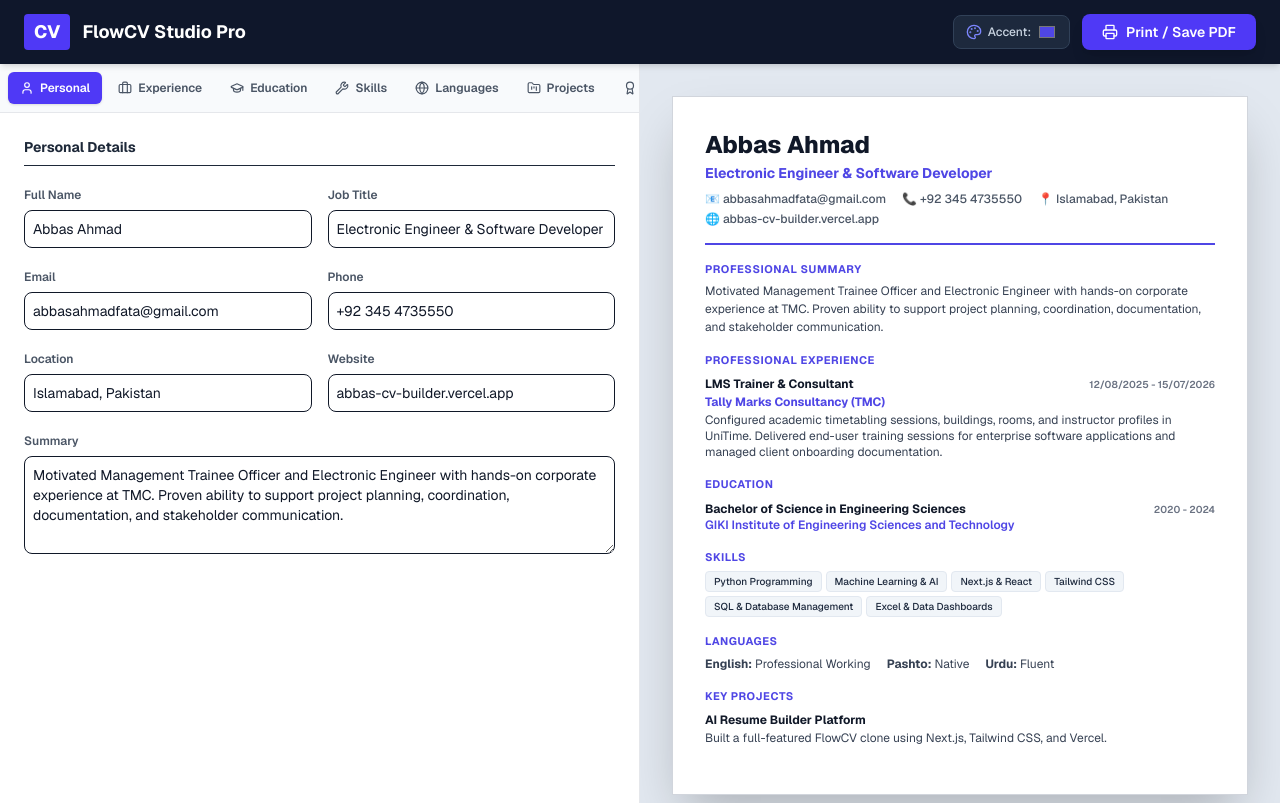
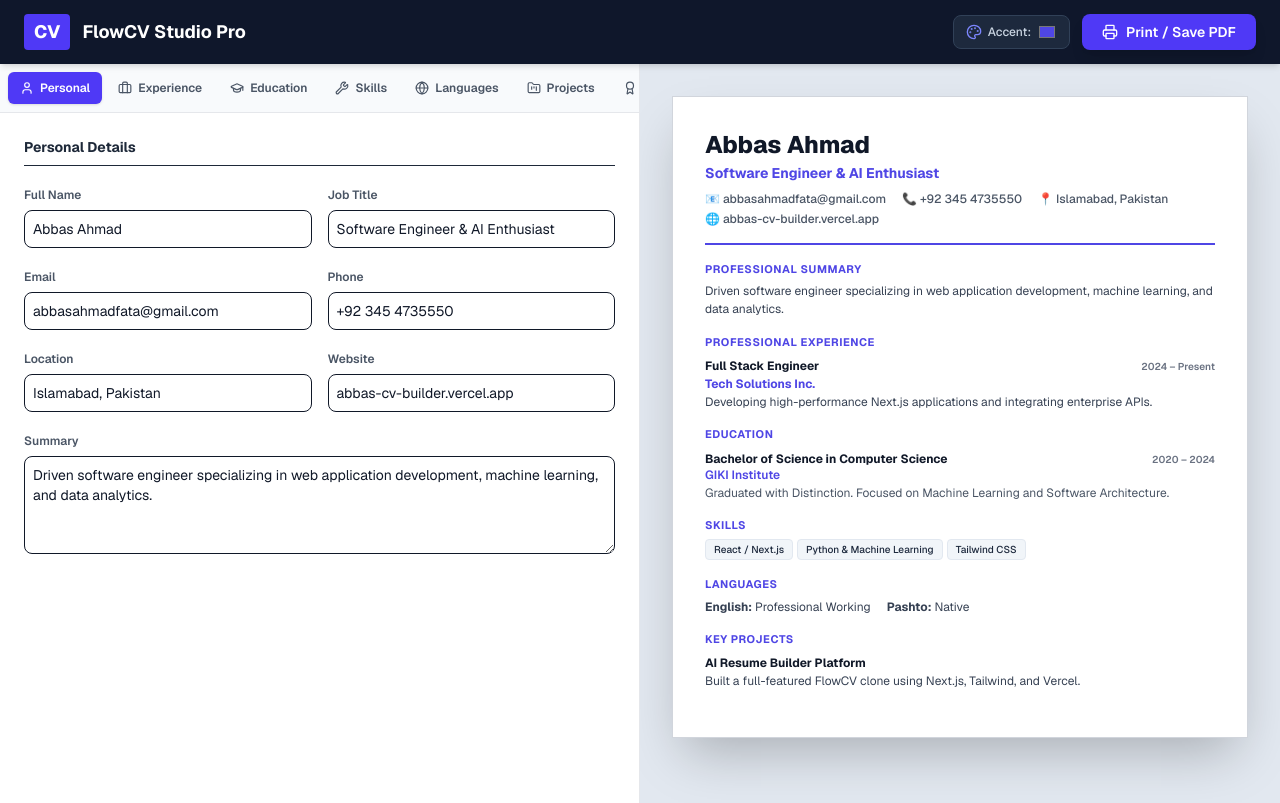
Before and after one commit to abbasahmad-Eng/cv-builder, a Next.js app: page / in a window 1280 px wide. Built offline with nearby package versions, Linux system fonts and the light colour scheme.

Commit message:
Dynamic print logic to reflect live user inputs

```diff
--- a/app/page.tsx
+++ b/app/page.tsx
@@ -9,49 +9,43 @@ import {
 export default function ResumeBuilder() {
   const [personal, setPersonal] = useState({
     name: 'Abbas Ahmad',
-    title: 'Electronic Engineer & Software Developer',
+    title: 'Software Engineer & AI Enthusiast',
     email: 'abbasahmadfata@gmail.com',
     phone: '+92 345 4735550',
     location: 'Islamabad, Pakistan',
     website: 'abbas-cv-builder.vercel.app',
-    summary: 'Motivated Management Trainee Officer and Electronic Engineer with hands-on corporate experience at TMC. Proven ability to support project planning, coordination, documentation, and stakeholder communication.'
+    summary: 'Driven software engineer specializing in web application development, machine learning, and data analytics.'
   });
 
   const [experience, setExperience] = useState([
     {
       id: 1,
-      role: 'LMS Trainer & Consultant',
-      company: 'Tally Marks Consultancy (TMC)',
-      location: 'Karachi / Islamabad, Pakistan',
-      date: '12/08/2025 - 15/07/2026',
-      description: 'Configured academic timetabling sessions, buildings, rooms, and instructor profiles in UniTime. Delivered end-user training sessions for enterprise software applications and managed client onboarding documentation.'
+      role: 'Full Stack Engineer',
+      company: 'Tech Solutions Inc.',
+      date: '2024 – Present',
+      description: 'Developing high-performance Next.js applications and integrating enterprise APIs.'
     }
   ]);
 
   const [education, setEducation] = useState([
     {
       id: 1,
-      degree: 'Bachelor of Science in Engineering Sciences',
-      institution: 'GIKI Institute of Engineering Sciences and Technology',
-      location: 'Topi, KPK, Pakistan',
-      date: '2020 - 2024',
-      details: 'Graduated with Distinction. Specialization in Machine Learning, Software Architecture, and Data Analytics.'
+      degree: 'Bachelor of Science in Computer Science',
+      institution: 'GIKI Institute',
+      date: '2020 – 2024',
+      details: 'Graduated with Distinction. Focused on Machine Learning and Software Architecture.'
     }
   ]);
 
   const [skills, setSkills] = useState([
-    { id: 1, name: 'Python Programming' },
-    { id: 2, name: 'Machine Learning & AI' },
-    { id: 3, name: 'Next.js & React' },
-    { id: 4, name: 'Tailwind CSS' },
-    { id: 5, name: 'SQL & Database Management' },
-    { id: 6, name: 'Excel & Data Dashboards' }
+    { id: 1, name: 'React / Next.js' },
+    { id: 2, name: 'Python & Machine Learning' },
+    { id: 3, name: 'Tailwind CSS' }
   ]);
 
   const [languages, setLanguages] = useState([
     { id: 1, name: 'English', level: 'Professional Working' },
-    { id: 2, name: 'Pashto', level: 'Native' },
-    { id: 3, name: 'Urdu', level: 'Fluent' }
+    { id: 2, name: 'Pashto', level: 'Native' }
   ]);
 
   const [projects, setProjects] = useState([
@@ -59,29 +53,22 @@ export default function ResumeBuilder() {
       id: 1,
       title: 'AI Resume Builder Platform',
       role: 'Lead Developer',
-      description: 'Built a full-featured FlowCV clone using Next.js, Tailwind CSS, and Vercel.'
+      description: 'Built a full-featured FlowCV clone using Next.js, Tailwind, and Vercel.'
     }
-  ]);
-
-  const [certificates, setCertificates] = useState([
-    { id: 1, title: 'SAP ERP Fundamentals', issuer: 'TMC Academy', date: '2025' }
   ]);
 
   const [accentColor, setAccentColor] = useState('#4f46e5');
   const [activeTab, setActiveTab] = useState('personal');
 
-  // BULLETPROOF PRINT FUNCTION: Clones ONLY the CV element and opens isolated print view
+  // DYNAMIC BULLETPROOF PRINT FUNCTION: Generates PDF using your live inputs
   const handlePrint = () => {
-    const cvElement = document.getElementById('cv-print-area');
-    if (!cvElement) return;
-
     const printWindow = window.open('', '_blank');
     if (!printWindow) {
       alert('Please allow popups to generate the PDF.');
       return;
     }
 
-    printWindow.document.write(`
+    const htmlContent = `
       <!DOCTYPE html>
       <html>
         <head>
@@ -90,38 +77,135 @@ export default function ResumeBuilder() {
           <style>
             @page {
               size: A4 portrait;
-              margin: 8mm;
+              margin: 10mm;
             }
             body {
               background: white;
               font-family: ui-sans-serif, system-ui, sans-serif;
-              padding: 0;
+              color: #111827;
+              padding: 10px;
               margin: 0;
             }
           </style>
         </head>
         <body>
-          <div style="width: 100%; max-width: 800px; margin: 0 auto;">
-            ${cvElement.innerHTML}
+          <div style="max-width: 800px; margin: 0 auto;">
+            <!-- Header -->
+            <div style="border-bottom: 2px solid ${accentColor}; padding-bottom: 16px; margin-bottom: 16px;">
+              <h1 style="font-size: 28px; font-weight: 800; color: #111827; margin: 0;">${personal.name}</h1>
+              <p style="font-size: 15px; font-weight: 700; color: ${accentColor}; margin: 4px 0 10px 0;">${personal.title}</p>
+              <div style="font-size: 12px; color: #4b5563; display: flex; flex-wrap: wrap; gap: 12px;">
+                ${personal.email ? `<span>📧 ${personal.email}</span>` : ''}
+                ${personal.phone ? `<span>📞 ${personal.phone}</span>` : ''}
+                ${personal.location ? `<span>📍 ${personal.location}</span>` : ''}
+                ${personal.website ? `<span>🌐 ${personal.website}</span>` : ''}
+              </div>
+            </div>
+
+            <!-- Summary -->
+            ${personal.summary ? `
+              <div style="margin-bottom: 16px;">
+                <h2 style="font-size: 11px; font-weight: 700; text-transform: uppercase; letter-spacing: 0.05em; color: ${accentColor}; margin-bottom: 4px;">Professional Summary</h2>
+                <p style="font-size: 12px; color: #374151; line-height: 1.5; margin: 0;">${personal.summary}</p>
+              </div>
+            ` : ''}
+
+            <!-- Experience -->
+            ${experience.length > 0 ? `
+              <div style="margin-bottom: 16px;">
+                <h2 style="font-size: 11px; font-weight: 700; text-transform: uppercase; letter-spacing: 0.05em; color: ${accentColor}; margin-bottom: 8px;">Professional Experience</h2>
+                ${experience.map(exp => `
+                  <div style="margin-bottom: 10px;">
+                    <div style="display: flex; justify-content: space-between; align-items: baseline;">
+                      <h3 style="font-size: 12px; font-weight: 700; color: #111827; margin: 0;">${exp.role}</h3>
+                      <span style="font-size: 11px; font-weight: 600; color: #6b7280;">${exp.date}</span>
+                    </div>
+                    <p style="font-size: 12px; font-weight: 700; color: ${accentColor}; margin: 2px 0;">${exp.company}</p>
+                    <p style="font-size: 12px; color: #374151; margin: 2px 0 0 0;">${exp.description}</p>
+                  </div>
+                `).join('')}
+              </div>
+            ` : ''}
+
+            <!-- Education -->
+            ${education.length > 0 ? `
+              <div style="margin-bottom: 16px;">
+                <h2 style="font-size: 11px; font-weight: 700; text-transform: uppercase; letter-spacing: 0.05em; color: ${accentColor}; margin-bottom: 8px;">Education</h2>
+                ${education.map(edu => `
+                  <div style="margin-bottom: 8px;">
+                    <div style="display: flex; justify-content: space-between; align-items: baseline;">
+                      <h3 style="font-size: 12px; font-weight: 700; color: #111827; margin: 0;">${edu.degree}</h3>
+                      <span style="font-size: 11px; font-weight: 600; color: #6b7280;">${edu.date}</span>
+                    </div>
+                    <p style="font-size: 12px; font-weight: 600; color: ${accentColor}; margin: 2px 0;">${edu.institution}</p>
+                    ${edu.details ? `<p style="font-size: 12px; color: #4b5563; margin: 2px 0 0 0;">${edu.details}</p>` : ''}
+                  </div>
+                `).join('')}
+              </div>
+            ` : ''}
+
+            <!-- Skills -->
+            ${skills.length > 0 ? `
+              <div style="margin-bottom: 16px;">
+                <h2 style="font-size: 11px; font-weight: 700; text-transform: uppercase; letter-spacing: 0.05em; color: ${accentColor}; margin-bottom: 6px;">Skills</h2>
+                <div style="display: flex; flex-wrap: wrap; gap: 6px;">
+                  ${skills.map(skill => `
+                    <span style="background: #f3f4f6; border: 1px solid #e5e7eb; padding: 3px 8px; border-radius: 4px; font-size: 11px; font-weight: 500; color: #1f2937;">${skill.name}</span>
+                  `).join('')}
+                </div>
+              </div>
+            ` : ''}
+
+            <!-- Languages -->
+            ${languages.length > 0 ? `
+              <div style="margin-bottom: 16px;">
+                <h2 style="font-size: 11px; font-weight: 700; text-transform: uppercase; letter-spacing: 0.05em; color: ${accentColor}; margin-bottom: 6px;">Languages</h2>
+                <div style="display: flex; gap: 16px; font-size: 12px; color: #374151;">
+                  ${languages.map(lang => `<span><strong>${lang.name}:</strong> ${lang.level}</span>`).join('')}
+                </div>
+              </div>
+            ` : ''}
+
+            <!-- Projects -->
+            ${projects.length > 0 ? `
+              <div style="margin-bottom: 16px;">
+                <h2 style="font-size: 11px; font-weight: 700; text-transform: uppercase; letter-spacing: 0.05em; color: ${accentColor}; margin-bottom: 8px;">Key Projects</h2>
+                ${projects.map(proj => `
+                  <div style="margin-bottom: 8px;">
+                    <h3 style="font-size: 12px; font-weight: 700; color: #111827; margin: 0;">${proj.title}</h3>
+                    <p style="font-size: 12px; color: #374151; margin: 2px 0 0 0;">${proj.description}</p>
+                  </div>
+                `).join('')}
+              </div>
+            ` : ''}
+
+            <!-- Declaration -->
+            <div style="margin-top: 24px; border-top: 1px solid #e5e7eb; padding-top: 12px; text-align: center;">
+              <p style="font-size: 11px; color: #6b7280; font-style: italic; margin: 0;">
+                I hereby declare that all the information provided above is true and accurate to the best of my knowledge.
+              </p>
+            </div>
           </div>
           <script>
             setTimeout(() => {
               window.print();
               window.close();
-            }, 500);
+            }, 600);
           </script>
         </body>
       </html>
-    `);
+    `;
+
+    printWindow.document.write(htmlContent);
     printWindow.document.close();
   };
 
   const addExperience = () => {
-    setExperience([...experience, { id: Date.now(), role: '', company: '', location: '', date: '', description: '' }]);
+    setExperience([...experience, { id: Date.now(), role: '', company: '', date: '', description: '' }]);
   };
 
   const addEducation = () => {
-    setEducation([...education, { id: Date.now(), degree: '', institution: '', location: '', date: '', details: '' }]);
+    setEducation([...education, { id: Date.now(), degree: '', institution: '', date: '', details: '' }]);
   };
 
   const addSkill = () => {
@@ -308,23 +392,12 @@ export default function ResumeBuilder() {
                 ))}
               </div>
             )}
-
-            {activeTab === 'certs' && (
-              <div className="space-y-4">
-                <h3 className="text-sm font-bold text-gray-800 border-b pb-2">Certifications</h3>
-                {certificates.map((cert, idx) => (
-                  <input key={cert.id} type="text" value={cert.title} onChange={(e) => {const u = [...certificates]; u[idx].title = e.target.value; setCertificates(u);}} className="border rounded p-2 text-xs w-full" />
-                ))}
-              </div>
-            )}
           </div>
         </div>
 
-        {/* RESUME PREVIEW CANVAS */}
+        {/* LIVE RESUME PREVIEW CANVAS */}
         <div className="w-full lg:w-1/2 bg-slate-200 p-4 lg:p-8 flex justify-center items-start overflow-y-auto h-[calc(100vh-61px)]">
-
           <div
-            id="cv-print-area"
             className="bg-white w-full max-w-[800px] shadow-2xl p-8 text-gray-800 font-sans border border-gray-300"
           >
 
@@ -375,6 +448,7 @@ export default function ResumeBuilder() {
                       <span className="text-[10px] font-semibold text-gray-500">{edu.date}</span>
                     </div>
                     <p className="text-xs font-semibold" style={{ color: accentColor }}>{edu.institution}</p>
+                    {edu.details && <p className="text-xs text-gray-600 mt-0.5">{edu.details}</p>}
                   </div>
                 ))}
               </section>
```
